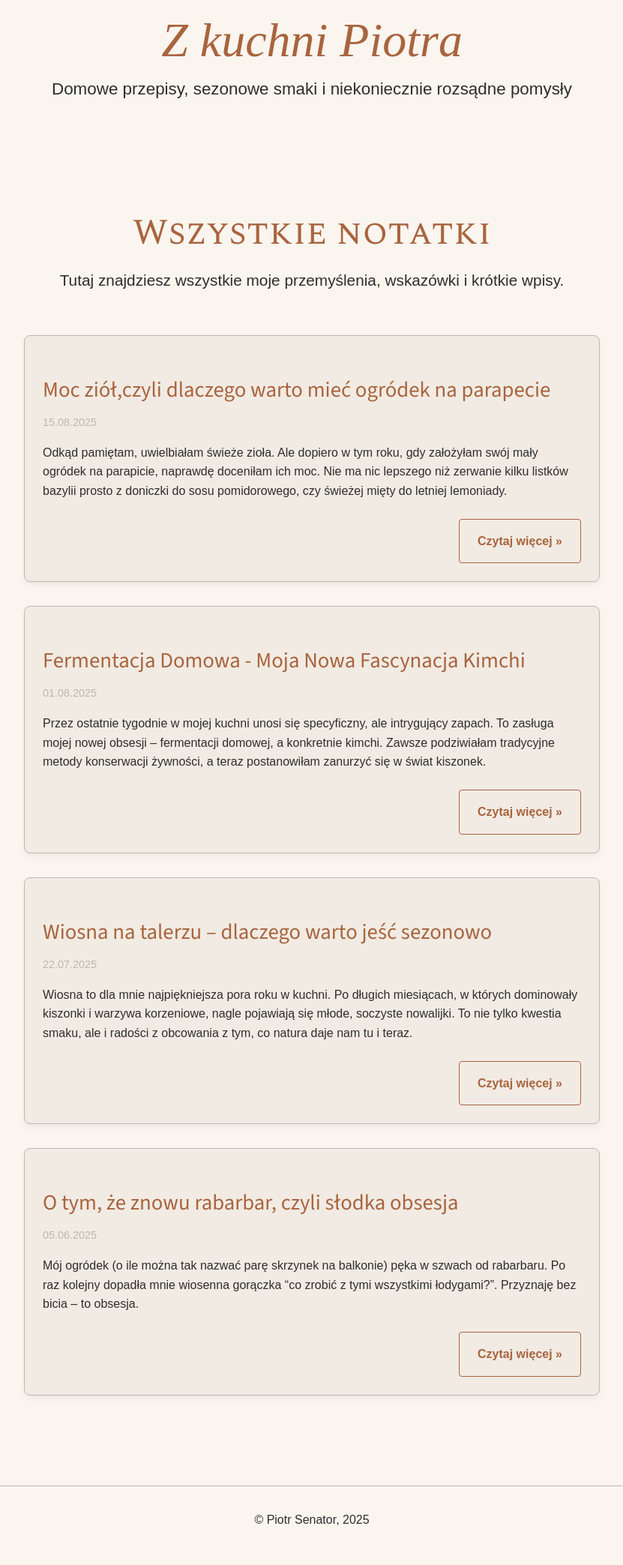
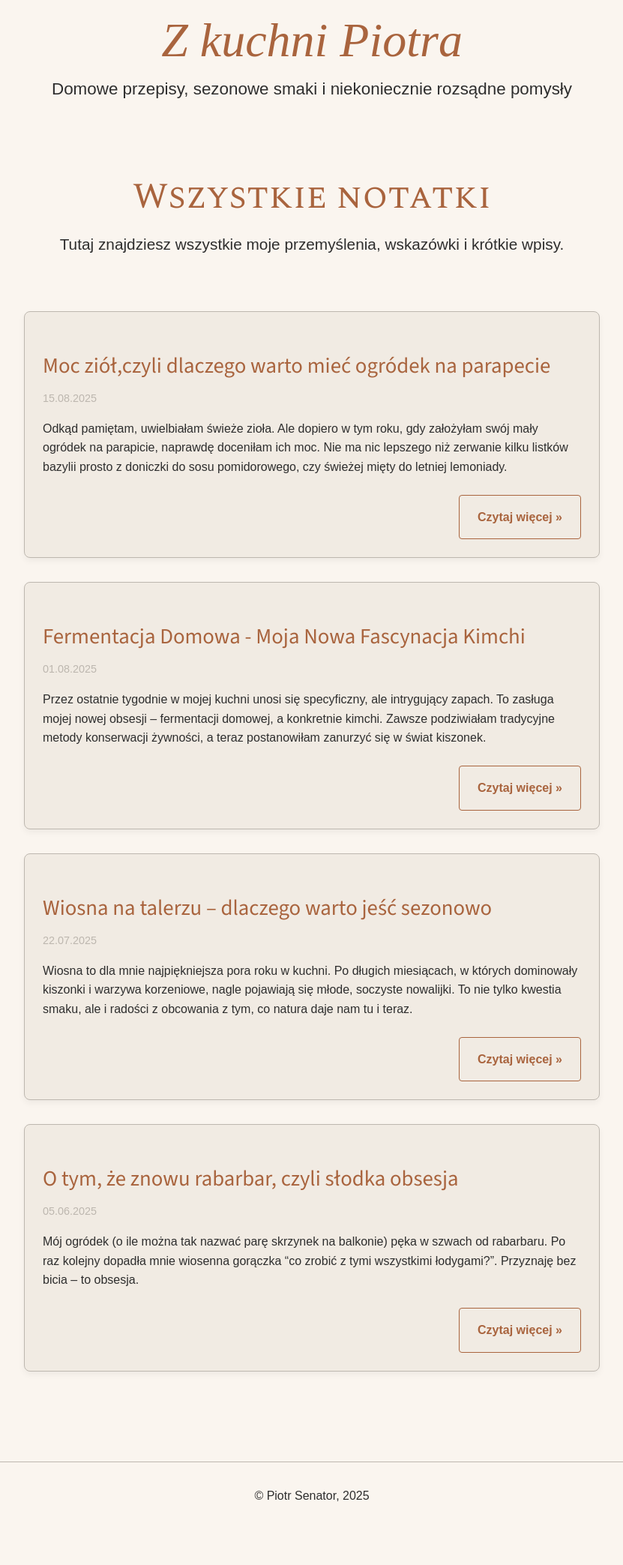
Before and after one commit to piotrsenator/kuchnia, a Jekyll site: the page built from notes.html, in a window 1280 px wide. Shown: the whole page at 75% size, without its empty margins (224-1055 px from the left). Built offline with Jekyll 4.4.1, drawn with Linux system fonts in a browser that asks for light colours; some web fonts are replaced; after the commit the page ends 2055 px from its top, so only the background shows below that.

Commit message:
Update style.css

```diff
--- a/assets/css/style.css
+++ b/assets/css/style.css
@@ -531,7 +531,7 @@ blockquote {
     text-align: center;
     max-width: 800px;
     margin: 0 auto var(--spacing-md); /* Skrócony zapis margin */
-    padding: var(--spacing-xl) var(--spacing-sm) var(--spacing-lg);
+    padding: 0 var(--spacing-md) var(--spacing-xl); /* Góra 0, lewo/prawo 24px, dół 48px */
 }
 
 .page-with-list > .page-header h1 {
```
